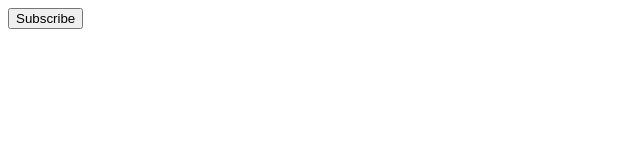
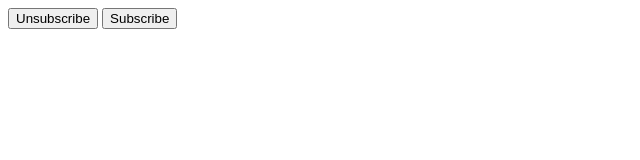
Before and after one commit to ulmez/pw, a website: page index.html in a window 1280 px wide. Shown: the whole page, without its empty margins (0-640 px from the left). Drawn offline with Linux system fonts and the light colour scheme.

Commit message:
add unsubscribe button

```diff
--- a/index.html
+++ b/index.html
@@ -8,6 +8,7 @@
 </head>
 <body>
 
+    <button onClick="unsubscribe()">Unsubscribe</button>
     <button onClick="subscribe()">Subscribe</button>
 
     <script>
@@ -17,6 +18,10 @@
             sw = await navigator.serviceWorker.register('./sw.js');
             console.log(sw);
         });
+
+        async function unsubscribe() {
+            await sw.pushManager.unsubscribe();
+        }
 
         async function subscribe() {
             sw = await navigator.serviceWorker.ready;
```
